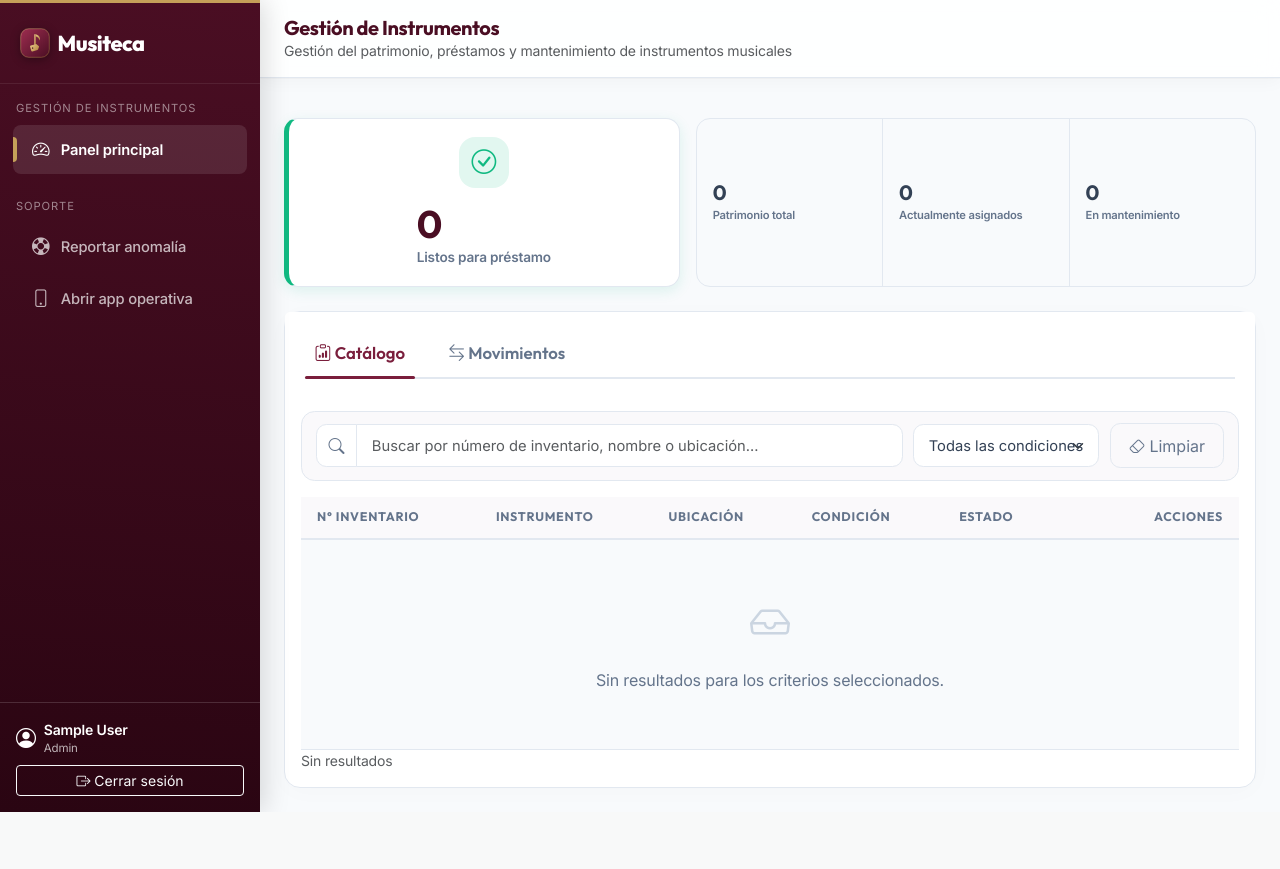
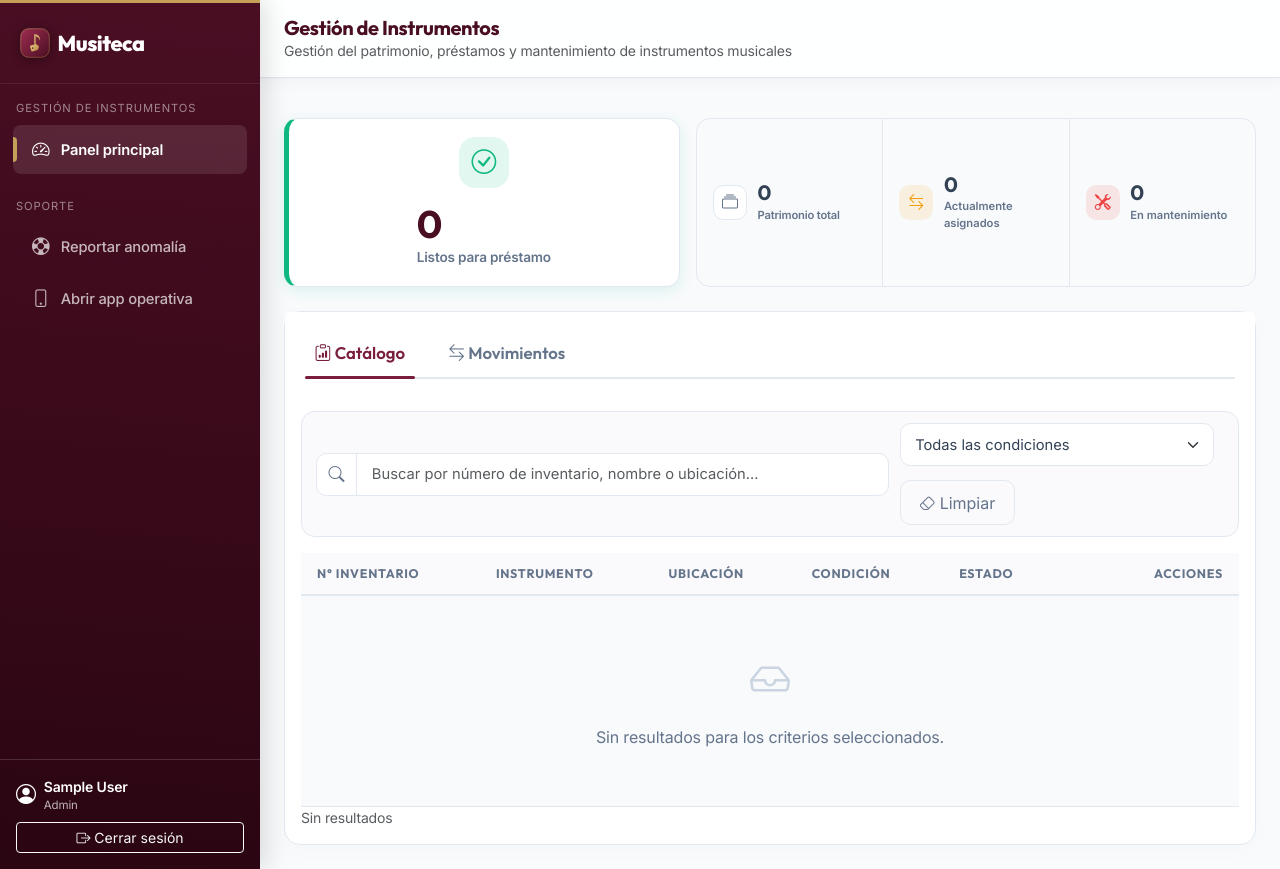
Before and after one commit to nancyvillatoro/musiteca, a PHP site: page / in a window 1280 px wide. Before the commit the page ends 812 px from the top, so only its background shows below. Run offline with PHP 8.4, Linux system fonts and the light colour scheme; the visitor is signed in with stand-in values (Sample User, id 1); data comes from the database, SQL or seed files in the repository; data that the repository does not hold is empty.

Commit message:
UI/UX: reordena la barra de herramientas y le da vida a las tarjetas mini del panel principal
- 'Limpiar' se mueve del bloque de acciones (Registrar/Nuevo préstamo,
  Descargar reporte) al bloque de filtros, junto al select y las fechas:
  es un reset de esos controles, no una acción sobre datos, así que ahora
  vive agrupado con lo que realmente resetea. El bloque de acciones queda
  con solo las dos acciones reales (crear, exportar), más fácil de leer.
- Tarjetas mini del panel principal (Patrimonio total / Actualmente
  asignados / En mantenimiento): antes eran solo número + etiqueta gris,
  sin ningún ícono, inconsistentes con el resto de la app. Ahora cada una
  lleva un ícono con acento de color (neutro / ámbar / rojo). Las dos que
  tienen un filtro equivalente en Movimientos ('Actualmente asignados' y
  'En mantenimiento') son ahora botones clicables que llevan directo a
  Movimientos ya filtrado por ese estado — mismo patrón que 'Ver préstamos
  vencidos' en el aviso operativo. 'Patrimonio total' se queda como texto
  simple porque no tiene un filtro equivalente.
- dashboard.js: nueva función irAMovimientosFiltrado() compartida por el
  aviso de vencidos y las dos tarjetas mini clicables, en vez de repetir
  la misma lógica de cambio de pestaña + filtro tres veces.

Sin cambios de backend ni de contrato con la API.

```diff
--- a/assets/css/style.css
+++ b/assets/css/style.css
@@ -260,10 +260,13 @@ a:focus-visible {
 }
 
 /* ---------- Franja de estado de inventario (mini-stats): información de
-   referencia (patrimonio total, asignados, mantenimiento), útil pero no
-   accionable a diario. Vive en un único bloque de menor peso visual —
-   sin sombra ni tarjetas independientes — para no competir con el KPI
-   principal ni con los avisos operativos. ---------- */
+   referencia (patrimonio total, asignados, mantenimiento). Vive en un
+   único bloque de menor peso visual que el KPI principal — sin sombra ni
+   tarjetas independientes — para no competir con él ni con los avisos
+   operativos. "Actualmente asignados" y "En mantenimiento" sí llevan a
+   Movimientos filtrado por ese estado (mismo patrón que "Ver préstamos
+   vencidos" en el aviso operativo); "Patrimonio total" es solo lectura,
+   por eso es el único que se queda como <div>. ---------- */
 .kpi-mini-row {
   display: flex;
   height: 100%;
@@ -278,13 +281,73 @@ a:focus-visible {
   min-width: 0;
   padding: 0.9rem 1rem;
   display: flex;
-  flex-direction: column;
-  justify-content: center;
+  flex-direction: row;
+  align-items: center;
+  gap: 0.65rem;
   border-right: 1px solid var(--musiteca-borde);
+  /* Reset de estilos por defecto de <button>: dos de las tres tarjetas son
+     botones (llevan a Movimientos filtrado), pero deben verse idénticas a
+     la tarjeta de solo lectura. */
+  background-color: transparent;
+  border-top: none;
+  border-left: none;
+  border-bottom: none;
+  text-align: left;
+  font: inherit;
+  color: inherit;
+  cursor: default;
+  width: auto;
 }
 
 .kpi-mini:last-child {
   border-right: none;
+}
+
+button.kpi-mini-clicable {
+  cursor: pointer;
+  transition: background-color 0.2s ease;
+}
+
+button.kpi-mini-clicable:hover {
+  background-color: rgba(255, 255, 255, 0.6);
+}
+
+button.kpi-mini-clicable:focus-visible {
+  outline: none;
+  box-shadow: inset 0 0 0 2px var(--musiteca-guinda-claro);
+}
+
+.kpi-mini-icon {
+  width: 2.15rem;
+  height: 2.15rem;
+  border-radius: 0.65rem;
+  display: flex;
+  align-items: center;
+  justify-content: center;
+  font-size: 1rem;
+  flex-shrink: 0;
+}
+
+.kpi-mini-icon-neutro {
+  background-color: #fff;
+  border: 1px solid var(--musiteca-borde);
+  color: var(--musiteca-gris-muted);
+}
+
+.kpi-mini-icon-ambar {
+  background-color: var(--musiteca-ambar-alfa);
+  color: var(--musiteca-ambar);
+}
+
+.kpi-mini-icon-rojo {
+  background-color: var(--musiteca-rojo-alfa);
+  color: var(--musiteca-rojo);
+}
+
+.kpi-mini-texto {
+  display: flex;
+  flex-direction: column;
+  min-width: 0;
 }
 
 .kpi-mini-value {
@@ -447,7 +510,8 @@ a:focus-visible {
   }
 
   .filtros-controles .form-select,
-  .filtro-fecha-grupo {
+  .filtro-fecha-grupo,
+  .filtros-controles .btn {
     flex: 1 1 auto;
   }
 
@@ -1336,6 +1400,12 @@ a:focus-visible {
   }
   .kpi-mini {
     padding: 0.7rem 0.6rem;
+    gap: 0.45rem;
+  }
+  .kpi-mini-icon {
+    width: 1.75rem;
+    height: 1.75rem;
+    font-size: 0.85rem;
   }
   .modal-footer {
     flex-direction: column-reverse;
--- a/assets/js/dashboard.js
+++ b/assets/js/dashboard.js
@@ -142,15 +142,36 @@
     avisoSoporte.classList.remove('d-none');
   }
 
+  // Cambia a la pestaña Movimientos con el filtro de estado preseleccionado.
+  // Punto único para todo lo que en el panel principal significa "ver estos
+  // instrumentos en Movimientos": el aviso de vencidos y las tarjetas mini
+  // de "Actualmente asignados" / "En mantenimiento" comparten exactamente
+  // el mismo comportamiento, así que no tiene sentido repetirlo tres veces.
+  function irAMovimientosFiltrado(estado) {
+    const tabControl = document.getElementById('tabControlBtn');
+    const filtroEstado = document.getElementById('filtroEstado');
+    if (filtroEstado) filtroEstado.value = estado;
+    if (tabControl) tabControl.click(); // reutiliza el cambio de pestaña ya existente en main.js
+    else if (window.cargarControl) window.cargarControl(1);
+  }
+
   const btnVerVencidos = document.getElementById('btnVerVencidos');
   if (btnVerVencidos) {
-    btnVerVencidos.addEventListener('click', () => {
-      const tabControl = document.getElementById('tabControlBtn');
-      const filtroEstado = document.getElementById('filtroEstado');
-      if (filtroEstado) filtroEstado.value = 'vencido';
-      if (tabControl) tabControl.click(); // reutiliza el cambio de pestaña ya existente en main.js
-      else if (window.cargarControl) window.cargarControl(1);
-    });
+    btnVerVencidos.addEventListener('click', () => irAMovimientosFiltrado('vencido'));
+  }
+
+  // Tarjetas mini del panel principal: "Actualmente asignados" y "En
+  // mantenimiento" son atajos directos a Movimientos ya filtrado por ese
+  // estado. "Patrimonio total" no tiene un filtro equivalente en Movimientos
+  // (es el conteo del catálogo completo), por eso se queda como texto simple.
+  const kpiMiniEnUso = document.getElementById('kpiMiniEnUso');
+  if (kpiMiniEnUso) {
+    kpiMiniEnUso.addEventListener('click', () => irAMovimientosFiltrado('en_uso'));
+  }
+
+  const kpiMiniMantenimiento = document.getElementById('kpiMiniMantenimiento');
+  if (kpiMiniMantenimiento) {
+    kpiMiniMantenimiento.addEventListener('click', () => irAMovimientosFiltrado('en_reparacion'));
   }
 
   if (!hayPanelOperativo) return;
--- a/index.php
+++ b/index.php
@@ -110,17 +110,26 @@ require __DIR__ . '/includes/sidebar.php';
       <div class="col-12 col-lg-7">
         <div class="kpi-mini-row">
           <div class="kpi-mini" title="Instrumentos activos en el catálogo del CEMUART">
+            <span class="kpi-mini-icon kpi-mini-icon-neutro"><i class="bi bi-collection" aria-hidden="true"></i></span>
+            <span class="kpi-mini-texto">
               <span class="kpi-mini-value" id="kpiTotal"><?= (int)$kpis['total'] ?></span>
               <span class="kpi-mini-label">Patrimonio total</span>
+            </span>
           </div>
-          <div class="kpi-mini">
+          <button type="button" class="kpi-mini kpi-mini-clicable" id="kpiMiniEnUso" title="Ver estos instrumentos en Movimientos">
+            <span class="kpi-mini-icon kpi-mini-icon-ambar"><i class="bi bi-arrow-left-right" aria-hidden="true"></i></span>
+            <span class="kpi-mini-texto">
               <span class="kpi-mini-value" id="kpiEnUso"><?= (int)$kpis['en_uso'] ?></span>
               <span class="kpi-mini-label">Actualmente asignados</span>
-          </div>
-          <div class="kpi-mini">
+            </span>
+          </button>
+          <button type="button" class="kpi-mini kpi-mini-clicable" id="kpiMiniMantenimiento" title="Ver estos instrumentos en Movimientos">
+            <span class="kpi-mini-icon kpi-mini-icon-rojo"><i class="bi bi-tools" aria-hidden="true"></i></span>
+            <span class="kpi-mini-texto">
               <span class="kpi-mini-value" id="kpiReparacion"><?= (int)$kpis['en_reparacion'] ?></span>
               <span class="kpi-mini-label">En mantenimiento</span>
-          </div>
+            </span>
+          </button>
         </div>
       </div>
     </div>
@@ -160,13 +169,11 @@ require __DIR__ . '/includes/sidebar.php';
                 <option value="malo">Malo</option>
                 <option value="inservible">Inservible</option>
               </select>
+              <button class="btn btn-outline-secondary" id="btnLimpiarInventario" title="Quitar búsqueda y filtro"><i class="bi bi-eraser"></i> Limpiar</button>
             </div>
             <div class="filtros-acciones">
               <?php if (esAdministrador()): ?>
               <button class="btn btn-primary-musiteca" data-bs-toggle="modal" data-bs-target="#modalNuevoInstrumento"><i class="bi bi-plus-lg"></i> Registrar instrumento</button>
-              <?php endif; ?>
-              <button class="btn btn-outline-secondary" id="btnLimpiarInventario"><i class="bi bi-eraser"></i> Limpiar</button>
-              <?php if (esAdministrador()): ?>
               <button class="btn btn-oro-musiteca" id="btnExportarInventario"><i class="bi bi-file-earmark-excel"></i> Descargar reporte</button>
               <?php endif; ?>
             </div>
@@ -220,10 +227,10 @@ require __DIR__ . '/includes/sidebar.php';
                 <span class="filtro-fecha-etiqueta">Hasta</span>
                 <input type="date" id="filtroFechaFin" class="form-control">
               </div>
+              <button class="btn btn-outline-secondary" id="btnLimpiarControl" title="Quitar búsqueda y filtros"><i class="bi bi-eraser"></i> Limpiar</button>
             </div>
             <div class="filtros-acciones">
               <button class="btn btn-primary-musiteca" id="btnNuevoPrestamo"><i class="bi bi-plus-lg"></i> Nuevo préstamo</button>
-              <button class="btn btn-outline-secondary" id="btnLimpiarControl"><i class="bi bi-eraser"></i> Limpiar</button>
               <?php if (esAdministrador()): ?>
               <button class="btn btn-oro-musiteca" id="btnExportarControl"><i class="bi bi-file-earmark-excel"></i> Descargar reporte</button>
               <?php endif; ?>
```
Lines whose indentation alone changed are shown as unchanged.
